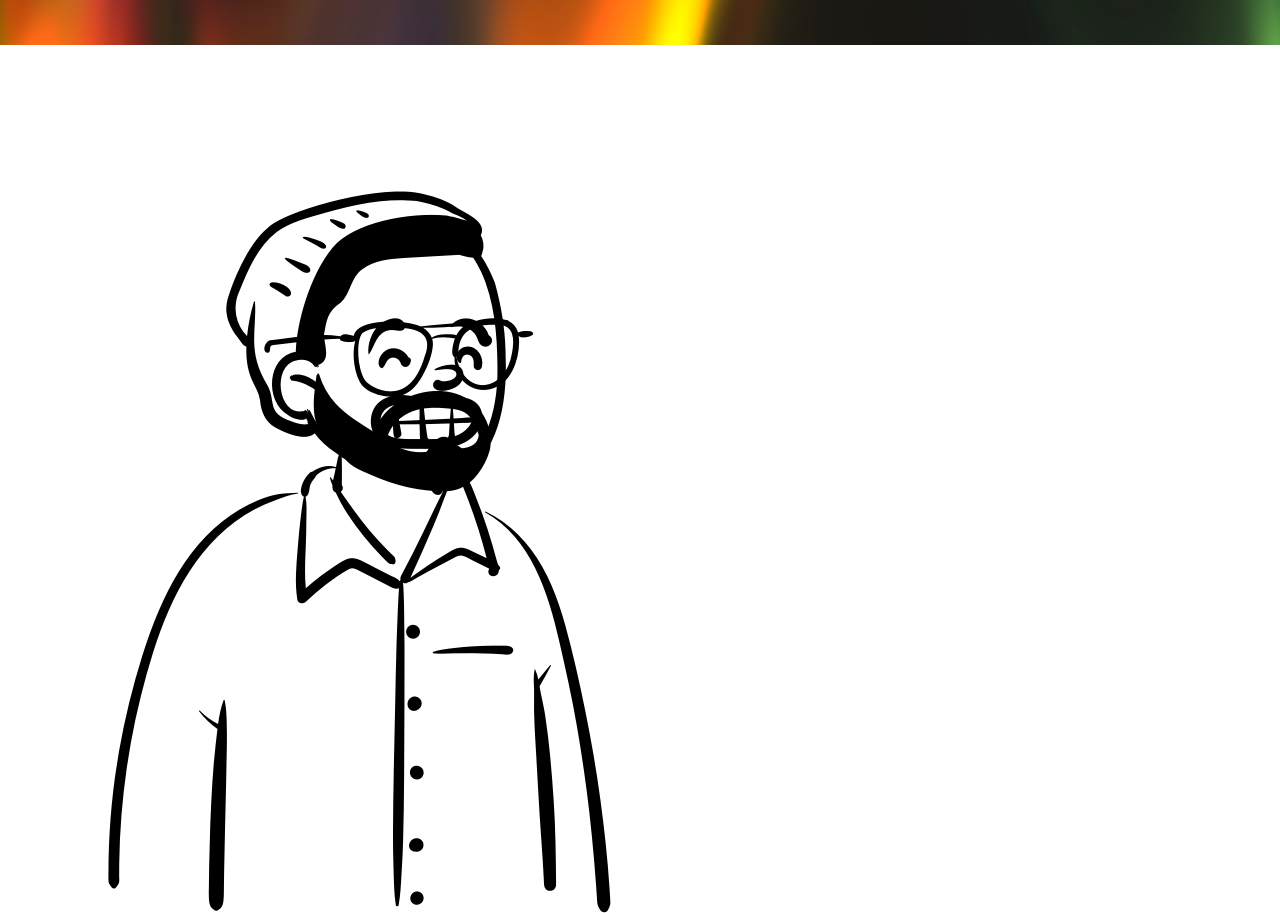
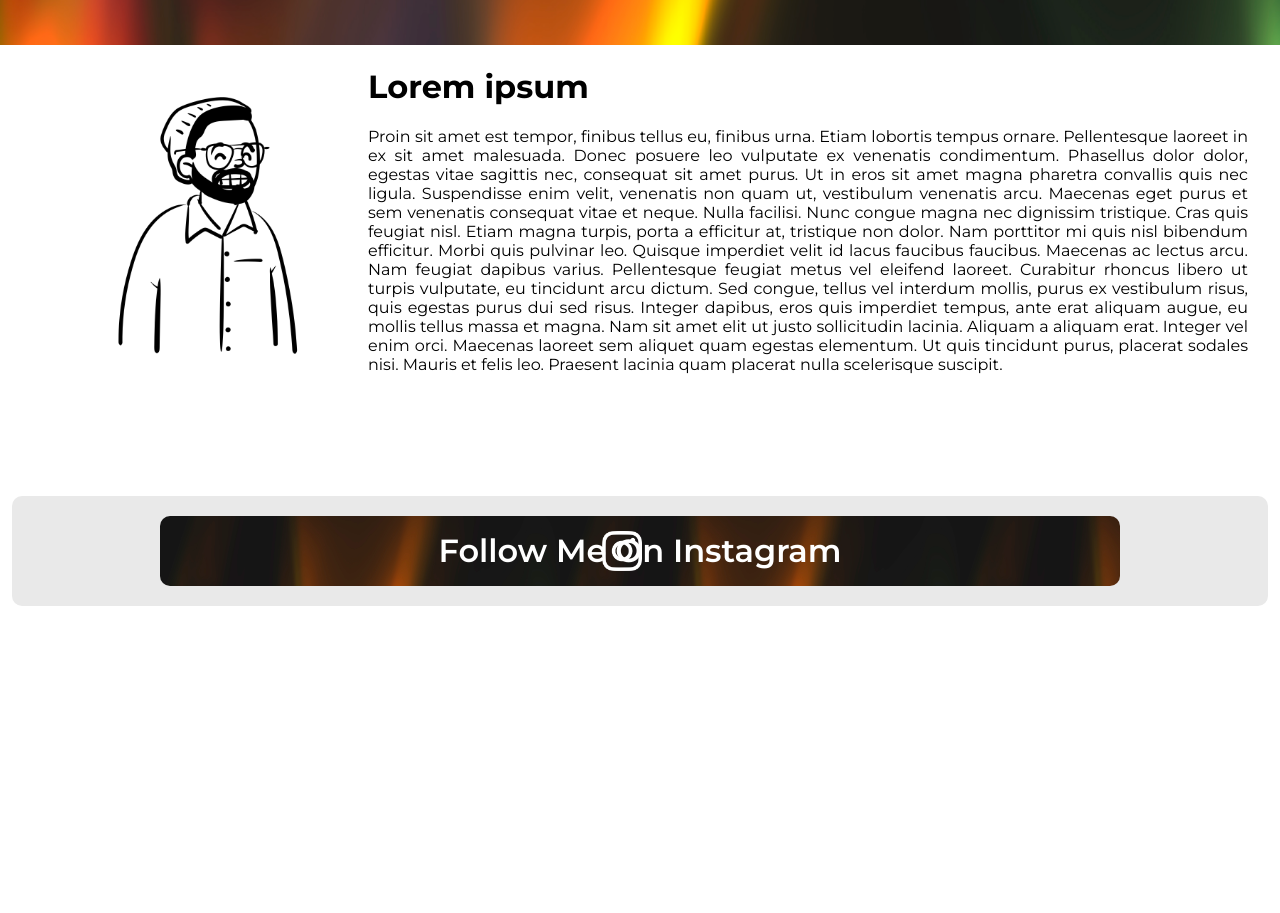
Before and after one commit to rafiialgh/rafiialgh_blog, a website: page index.html in a window 1280 px wide. Shown: the part 675-1588 px from the top of the page. After the commit the page ends 1386 px from the top, so only its background shows below. Drawn offline with nearby package versions, Linux system fonts and the light colour scheme.

Commit message:
add middle content and instagram logo

```diff
--- a/index.html
+++ b/index.html
@@ -9,7 +9,7 @@
   <link rel="preconnect" href="https://fonts.gstatic.com" crossorigin>
   <link href="https://fonts.googleapis.com/css2?family=Montserrat:wght@400;500;600;700;800;900&display=swap"
     rel="stylesheet">
-  <link rel="stylesheet" href="/css/style.css">
+  <link rel="stylesheet" href="public/css/style.css">
   <script src="https://ajax.googleapis.com/ajax/libs/jquery/3.6.1/jquery.min.js"></script>
   <!-- <script src="node_modules/jquery/dist/jquery.js"></script> -->
   <!-- <script src="app.js" charset="utf-8"></script> -->
@@ -18,7 +18,7 @@
     <div class="header-container">
       <div class="header">
         <div class="logo">
-          <img class="logo-png" src="/assets/logo noise.png" alt="">
+          <img class="logo-png" src="public/assets/logo noise.png" alt="">
         </div>
         <div class="header-nav">
           <ul>
@@ -35,29 +35,43 @@
 
 <body>
 
-
   <div class="main-content">
     <div class="image-content">
       <div class="thumbex">
         <div class="thumbnail">
-          <img src="/assets/d9b7630960e59308d51a4ac2263f271b.jpg" alt="">
+          <img src="public/assets/d9b7630960e59308d51a4ac2263f271b.jpg" alt="">
         </div>
       </div>
       <div class="thumbex">
         <div class="thumbnail">
-          <img src="/assets/000184570024.jpg" alt="">
+          <img src="public/assets/000184570024.jpg" alt="">
         </div>
       </div>
       <div class="thumbex">
         <div class="thumbnail">
-          <img src="/assets/0f746fd341d78d75f61e03e0a7e70c32.jpg" alt="">
+          <img src="public/assets/0f746fd341d78d75f61e03e0a7e70c32.jpg" alt="">
         </div>
       </div>
     </div>
   </div>
 
   <div class="middle-content">
-    <img src="/assets/5e535a877371bbe27fa0b695_peep-76.png" alt="">
+    <img src="public/assets/5e535a877371bbe27fa0b695_peep-76.png" alt="">
+    <div class="middle-content-text">
+      <h1>Lorem ipsum</h1>
+      <p>Proin sit amet est tempor, finibus tellus eu, finibus urna. Etiam lobortis tempus ornare. Pellentesque laoreet in ex sit amet malesuada. Donec posuere leo vulputate ex venenatis condimentum. Phasellus dolor dolor, egestas vitae sagittis nec, consequat sit amet purus. Ut in eros sit amet magna pharetra convallis quis nec ligula. Suspendisse enim velit, venenatis non quam ut, vestibulum venenatis arcu. Maecenas eget purus et sem venenatis consequat vitae et neque. Nulla facilisi. Nunc congue magna nec dignissim tristique. Cras quis feugiat nisl. Etiam magna turpis, porta a efficitur at, tristique non dolor. Nam porttitor mi quis nisl bibendum efficitur. Morbi quis pulvinar leo. Quisque imperdiet velit id lacus faucibus faucibus. Maecenas ac lectus arcu. Nam feugiat dapibus varius. Pellentesque feugiat metus vel eleifend laoreet. Curabitur rhoncus libero ut turpis vulputate, eu tincidunt arcu dictum. Sed congue, tellus vel interdum mollis, purus ex vestibulum risus, quis egestas purus dui sed risus. Integer dapibus, eros quis imperdiet tempus, ante erat aliquam augue, eu mollis tellus massa et magna. Nam sit amet elit ut justo sollicitudin lacinia. Aliquam a aliquam erat. Integer vel enim orci. Maecenas laoreet sem aliquet quam egestas elementum. Ut quis tincidunt purus, placerat sodales nisi. Mauris et felis leo. Praesent lacinia quam placerat nulla scelerisque suscipit.</p>
+    </div>
+  </div>
+
+  <div class="social-media">
+    <div class="social-media-content">
+      <div class="social-media-rectangle">
+        <div class="social-media-rectangle-2">
+          <img class="instagram-logo-rectangle" src="public/assets/new-Instagram-logo-white-glyph.png" alt="">
+          <h1>Follow Me On Instagram</h1>
+        </div>
+      </div>
+    </div>
   </div>
 
 <script>
--- a/public/css/style.css
+++ b/public/css/style.css
@@ -99,7 +99,7 @@ body {
   width: 100%;
   padding: 60px 0 80px 0;
   /* padding: 20px; */
-  background-image: url(/assets/light-leaks-background-colorful-film-burn-black-background.jpg);
+  background-image: url(/public/assets/light-leaks-background-colorful-film-burn-black-background.jpg);
   background-repeat: no-repeat;
   background-size: 100%;
   /* background: linear-gradient(to bottom, rgba(255,255,255,0) 90%,rgba(255,255,255,1)), url(assets/light-leaks-background-colorful-film-burn-black-background.jpg); */
@@ -164,9 +164,80 @@ body {
   opacity: 1;
 }
 
+.middle-content {
+  display: flex;
+  align-items: center;
+  width: 100%;
+}
 
+.middle-content img {
+  width: 20%;
+  margin-left: 80px;
+}
 
-.middle-content {
+.middle-content-text {
+  margin: auto;
+}
+
+.middle-content-text h1 {
+  width: fit-content;
+}
+
+.middle-content-text p {
+  text-align: justify;
+  width: 55rem;
+  height: fit-content
+}
+
+.social-media {
+  display: flex;
   width: 100%;
+  height: 20rem;
+  margin: auto;
+}
 
+.social-media-content {
+  display: flex;
+  width: 80rem;
+  height: 150px;
+  margin: auto;
+  vertical-align: middle;
 }
+
+.social-media-rectangle {
+  margin: auto;
+  align-items: center;
+  vertical-align: middle;
+  background-color: #E9E9E9;
+  width: 76rem;
+  height: 70px;
+  border-radius: 10px;
+  padding: 20px;
+}
+
+.social-media-rectangle-2 {
+  display: flex;
+  margin: auto;
+  align-items: center;
+  vertical-align: middle;
+  background-color: #E9E9E9;
+  width: 60rem;
+  height: 70px;
+  border-radius: 10px;
+  background-image: url(/public/assets/light-leaks-background-colorful-film-burn-black-background.jpg);
+  background-size: 400px;
+}
+
+.social-media-rectangle-2 h1{
+  position: relative;
+  color: white;
+  margin: auto;
+  font-weight: 600;
+}
+
+.instagram-logo-rectangle {
+  position: absolute;
+  width: 40px;
+  align-items: center;
+  left: 47%;
+}
```
Also changed, not shown: public/assets/new-Instagram-logo-white-glyph 1.png (added), 2 other files.
